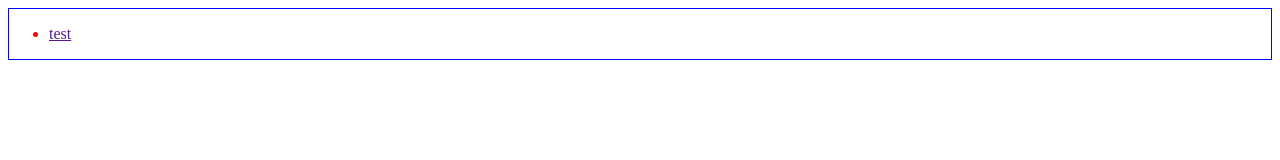
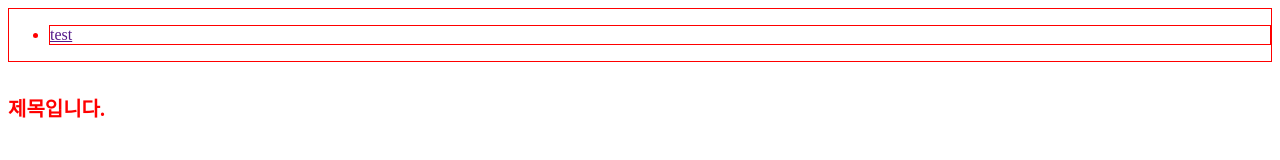
Before and after one commit to lrb-user/testGit, a plain HTML site: page index.html in a window 1280 px wide. Drawn offline with Linux system fonts and the light colour scheme.

Commit message:
제목추가

```diff
--- a/index.html
+++ b/index.html
@@ -12,5 +12,7 @@
             <li><a href="">test</a></li>
         </ul>
     </nav>
+    <br>
+    <h1>제목입니다.</h1>
 </body>
 </html>
--- a/style.css
+++ b/style.css
@@ -7,4 +7,8 @@ h1{
 }
 nav{
     border: 1px solid blue;
+    border: 1px solid red;
 }
+li{
+    border: 1px solid red;
+}
```
